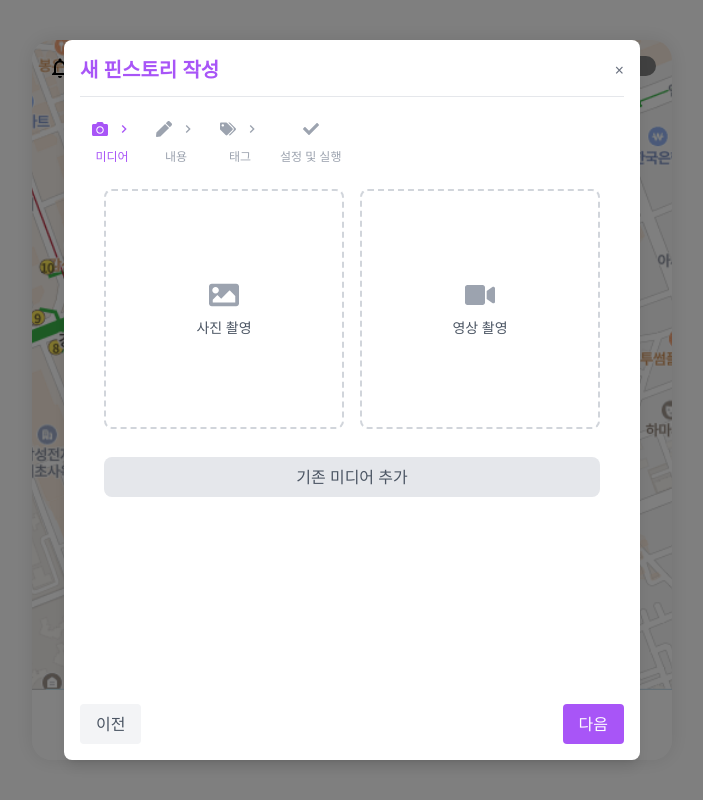
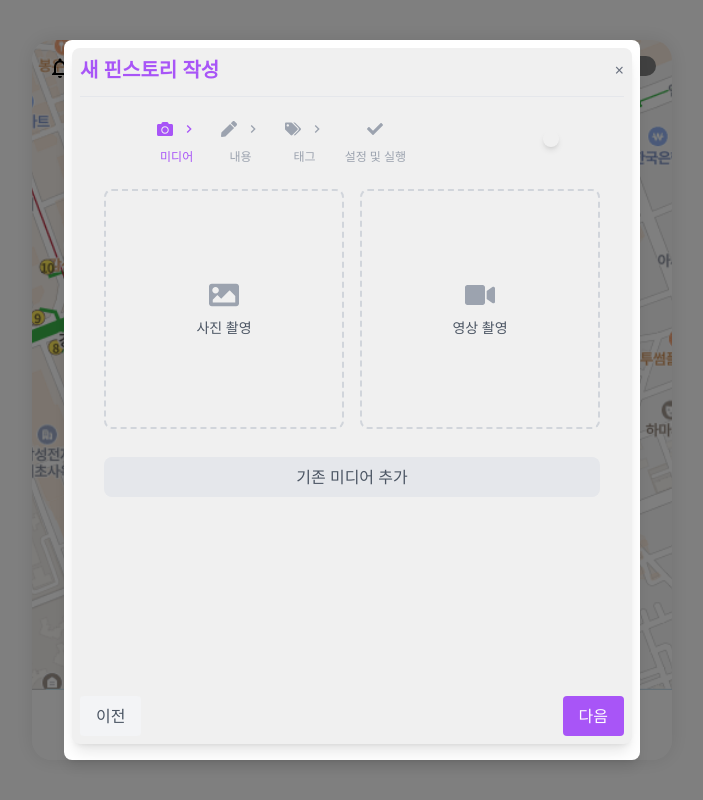
Before and after one commit to Codgm/PinAD_TedinIT, a Next.js app: page /homepage in a window 1280 px wide. Both pictures are taken after a click on the element "Add". Shown: the whole page, without its empty margins (288-991 px from the left). Built offline with nearby package versions, Linux system fonts and the light colour scheme.

Commit message:
feat-글쓰기 UI 추가

```diff
--- a/src/app/components/pointDisplay.js
+++ b/src/app/components/pointDisplay.js
@@ -4,7 +4,7 @@ const { useMyContext } = require("../context/myContext");
 
 const PointDisplay = ({loc,time}) => {
     const { point } = useMyContext();
-    const [usePoint, setUsePoint] = useState(10);
+        const [usePoint, setUsePoint] = useState(10);
     const [residue, setResidue] = useState(point - usePoint);
 
     useEffect(() => {
--- a/src/app/components/writepinstory.js
+++ b/src/app/components/writepinstory.js
@@ -1,5 +1,5 @@
 "use client";
-import React, { useState, useRef } from 'react';
+import React, { useState, useRef, useEffect } from 'react';
 import InstagramIcon from '/public/instagram_icon.svg';
 import KakaoTalkIcon from '/public/kakaotalk_icon.svg';
 import LineIcon from '/public/line_icon.svg';
@@ -8,6 +8,7 @@ import { FaCamera, FaPen, FaTags, FaShare, FaCheck, FaImage, FaVideo } from 'rea
 import { MdKeyboardArrowRight } from "react-icons/md";
 import usePostCreation from '@/app/components/logic/writeSeq';
 import AdStepComponent from './AdStepComponent';
+import Image from 'next/image';
 
 const steps = [
   { icon: <FaCamera />, label: '미디어' },
@@ -202,9 +203,64 @@ export default function WritePinStory({ isOpen, closeModal, addPin }) {
     }));
   };
 
+  const [wallpaper, setWallpaper] = useState("");
+
+  const wallpaperStyles = {
+    "유통": {
+      backgroundColor: '#d0936d', /* 붉은색 배경 */
+      backgroundImage: `
+        linear-gradient(0deg, rgba(255, 255, 255, 0.2) 1px, transparent 1px), /* 수평 스트라이프 */
+        linear-gradient(90deg, rgba(255, 255, 255, 0.2) 1px, transparent 1px), /* 수직 스트라이프 */
+      `,
+      backgroundSize: '20px 20px, 20px 20px, 60px 60px', /* 각 패턴의 크기 */
+      backgroundPosition: '0 0, 0 0, 0 0', /* 각 패턴의 위치 */
+      backgroundRepeat: 'repeat', /* 배경 반복 설정 */      // backgroundImage: 'url(/box.jpg)',
+      // backgroundSize: 'contain',
+      // backgroundRepeat: 'norepeat',
+    },
+    "이동형 판매": {
+      backgroundColor: '#B22222', /* 기본 붉은색 배경 */
+      backgroundImage: `
+        linear-gradient(0deg, rgba(255, 255, 255, 0.2) 1px, transparent 1px),
+        linear-gradient(90deg, rgba(255, 255, 255, 0.2) 1px, transparent 1px),
+        radial-gradient(circle, rgba(0, 0, 0, 0.2) 25%, transparent 50%)
+      `,
+      backgroundSize: '40px 40px, 40px 40px, 100px 100px', /* 각 패턴의 크기 설정 */
+      backgroundPosition: '0 0, 0 0, 0 0', /* 각 패턴의 위치 설정 */
+      backgroundRepeat: 'repeat', /* 패턴 반복 설정 */
+    },
+    "요식업": {
+      backgroundColor: '#8B4513', /* 벽돌 색상 */
+      backgroundImage: `
+        linear-gradient(90deg, rgba(255,255,255,.07) 50%, transparent 50%),
+        linear-gradient(90deg, rgba(255,255,255,.13) 50%, transparent 50%),
+        linear-gradient(90deg, transparent 50%, rgba(255,255,255,.17) 50%),
+        linear-gradient(90deg, transparent 50%, rgba(255,255,255,.19) 50%)
+      `,
+      backgroundSize: '13px 13px, 29px 29px, 37px 37px, 53px 53px', /* 각 gradient의 크기 설정 */
+      backgroundPosition: '0 0, 0 0, 0 0, 0 0', /* 각 gradient의 위치 설정 */
+      backgroundRepeat: 'repeat', /* 배경 반복 설정 */
+    },
+    "서비스업": {
+      backgroundColor: '#4CAF50',
+      backgroundImage: 'linear-gradient(135deg, #45a247 25%, transparent 25%), linear-gradient(225deg, #45a247 25%, transparent 25%), linear-gradient(45deg, #45a247 25%, transparent 25%), linear-gradient(315deg, #45a247 25%, #4CAF50 25%)',
+      backgroundPosition: '10px 0, 10px 0, 0 0, 0 0',
+      backgroundSize: '20px 20px',
+      backgroundRepeat: 'repeat'
+    }
+  };
+
+  useEffect(() => {
+    if (state.type !== '광고') {
+      setWallpaper(null);
+    }else{
+      setWallpaper(state.selectedCategory);
+    }
+  }, [state.type]);
 
   const renderStepIndicator = () => (
-    <div className="flex mb-6 justify-start overflow-y-auto">
+    <div className="flex mb-6 justify-around items-center overflow-y-auto">
+      <div className='flex flex-rows'>
       {steps.map((stepItem, index) => (
         <div key={index} className={`flex flex-col items-center mx-2 ${index === state.step - 1 ? 'text-purple-500' : 'text-gray-400'}`}>
           <div className="flex flex-row items-center">
@@ -220,6 +276,8 @@ export default function WritePinStory({ isOpen, closeModal, addPin }) {
           <span className="text-xs mt-1">{stepItem.label}</span>
         </div>
       ))}
+      </div>
+      <span className="text-l  p-2 rounded-full text-white font-bold shadow-md" style={{...wallpaperStyles[wallpaper]}}>{wallpaper}</span>
     </div>
   );
 
@@ -302,7 +360,10 @@ export default function WritePinStory({ isOpen, closeModal, addPin }) {
                 <select
                   className="w-full border rounded-lg p-2"
                   value={state.selectedCategory}
-                  onChange={(e) => setSelectedCategory(e.target.value)}
+                  onChange={(e) => {
+                    setSelectedCategory(e.target.value)
+                    setWallpaper(e.target.value)
+                  }}
                 >
                   <option value="">선택</option>
                   <option value="유통">유통</option>
@@ -313,7 +374,8 @@ export default function WritePinStory({ isOpen, closeModal, addPin }) {
               )}
             </div>
 
-            {state.type === '여행메모' && (
+            {state.type === '여행메모' &&
+            (
               <textarea
                 className="w-full p-2 border rounded-md focus:outline-none focus:ring-2 focus:ring-purple-500"
                 rows="10"
@@ -618,9 +680,17 @@ export default function WritePinStory({ isOpen, closeModal, addPin }) {
   return (
     <div className="fixed inset-0 flex flex-col items-center justify-center z-50 modal-overlay" onClick={handleOutsideClick}>
       <div className="absolute inset-0 bg-black opacity-50 modal-overlay"></div>
-        <div className="relative bg-white rounded-lg shadow-lg w-full max-w-lg p-4 mx-4 md:mx-0 md:max-w-xl z-10 flex flex-col" style={{ height: '90vh' }}>
+        <div className="relative bg-white rounded-lg shadow-lg w-full max-w-lg p-2 mx-4 md:mx-0 md:max-w-xl z-10 flex flex-col" style={{ height: '90vh' , ...wallpaperStyles[wallpaper]}}>
+
+        <div
+            className="relative bg-white rounded-lg shadow-lg w-full max-w-lg p-2 mx-4 md:mx-0 md:max-w-xl z-10 flex flex-col"
+            style={{
+              height: `87vh`, // padding을 제외한 높이
+              backgroundColor: '#f0f0f0', // 배경색
+            }}
+          >
             <div className="flex justify-between items-center pb-3 border-b border-gray-200">
-            <h3 className="text-xl font-semibold text-purple-500">새 핀스토리 작성</h3>
+              <div className="text-xl font-semibold text-purple-500">새 핀스토리 작성</div>
               <button onClick={closeModal} className="text-gray-500 hover:text-gray-800">
                 &times;
               </button>
@@ -633,6 +703,7 @@ export default function WritePinStory({ isOpen, closeModal, addPin }) {
             {renderStepButtons()}
           </div>
           </div>
+        </div>
         {renderAdMonetizeModal()}
       {renderMonetizeModal()}
       {renderConfirmModal()}
```
Also changed, not shown: public/box.jpg (added). Lines whose indentation alone changed are shown as unchanged.
